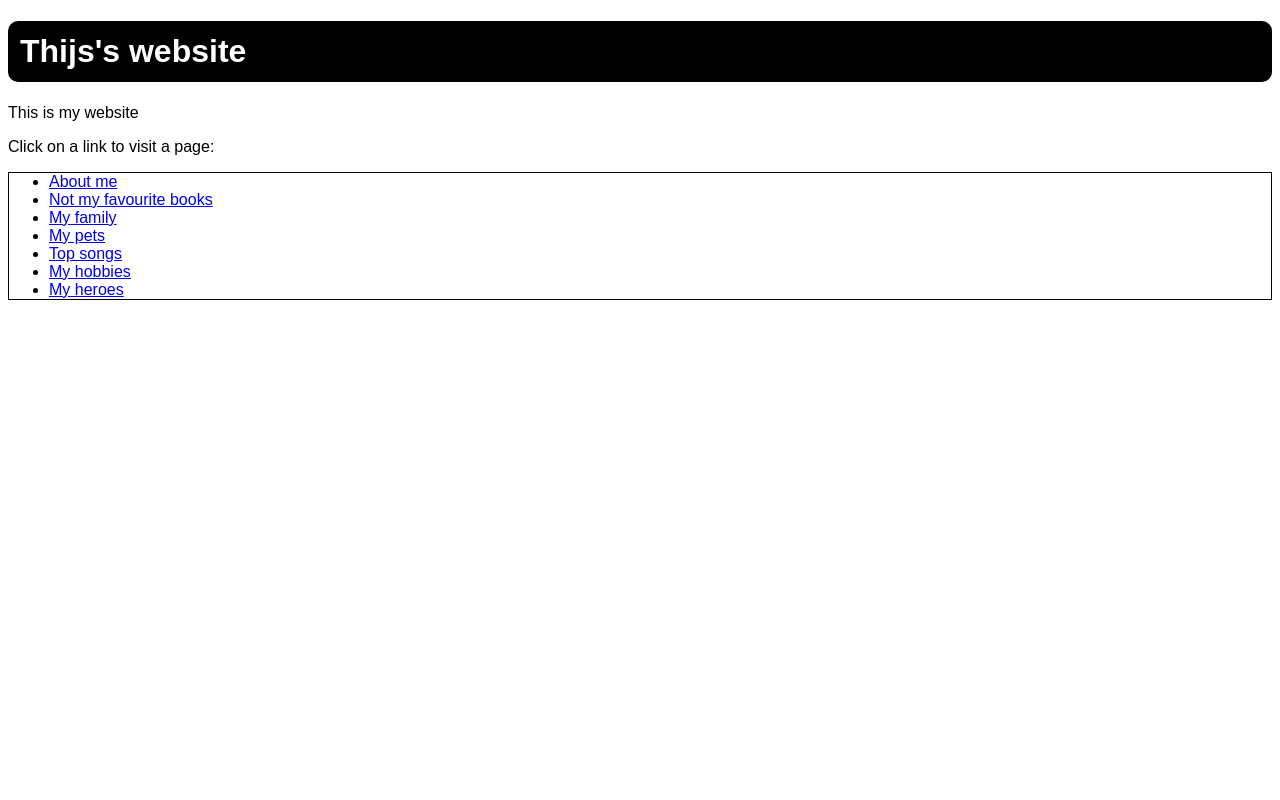
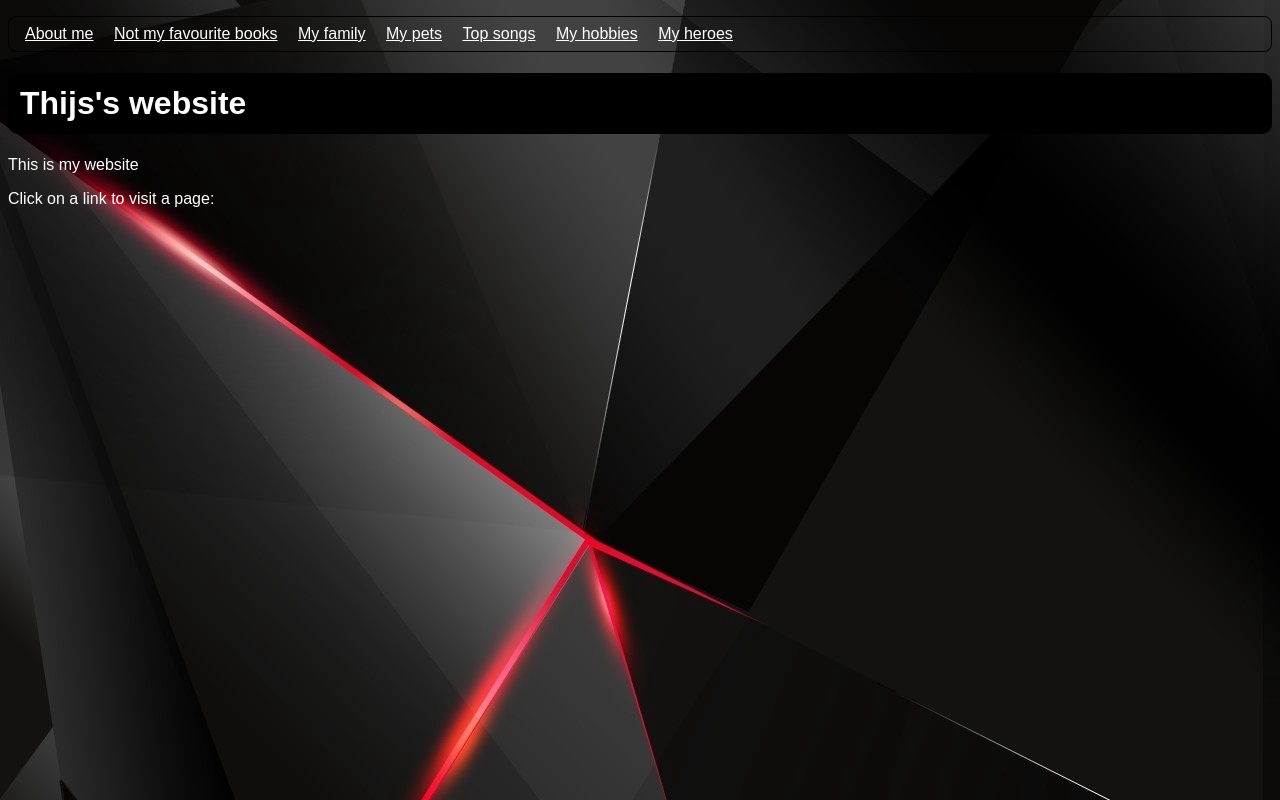
Before and after one commit to HenkSteen6001/HenkSteen6001.github.io, a plain HTML site: page index.html in a window 1280 px wide. Drawn offline with Linux system fonts and the light colour scheme; files that its build step writes are made by us from their sources.

Commit message:
Add files via upload

```diff
--- a/index.html
+++ b/index.html
@@ -5,10 +5,7 @@
 		<link type="text/css" rel="stylesheet" href="css/simple.css"/>
 		<meta charset="utf-8"/>
 	</head>
-	<body>
-		<h1>Thijs's website</h1>
-		<p>This is my website</p>
-		<p>Click on a link to visit a page:</p>
+	<body background="bg6.jpg">
 		<ul>
 				<li><a href="about-me.html">About me</a></li>
 				<li><a href="Books.html">Not my favourite books</a></li>
@@ -18,5 +15,8 @@
 				<li><a href="hobbies.html">My hobbies</a></li>
 				<li><a href="heroes.html">My heroes</a></li>
 		</ul>
+		<h1>Thijs's website</h1>
+		<p>This is my website</p>
+		<p>Click on a link to visit a page:</p>
 	</body>
 </html>
--- a/simple.css
+++ b/simple.css
@@ -1,7 +1,7 @@
 body {
 	font-family: sans-serif;
 }
-ul	{
+ul {
 	border-style: solid;
 	border-width: 1px;
 }
@@ -11,3 +11,22 @@ h1 {
 	color: white;
 	border-radius: 10px;
 }
+ul li {
+	list-style-type: none;
+	display: inline;
+	margin-right: 0.5em;
+	margin-left: 0.5em;
+}
+ul li a {
+	color: white;
+}
+ul {
+	border-style: solid;
+	border-width: 1px;
+	padding: 0.5em;
+	border-radius: 0.5em;
+	background-color: 0.5em;
+}
+p {
+	color: white;
+}
```
Also changed, not shown: bg3.jpg (added), bg4.jpg (added), bg5.jpg (added), bg6.jpg (added).
